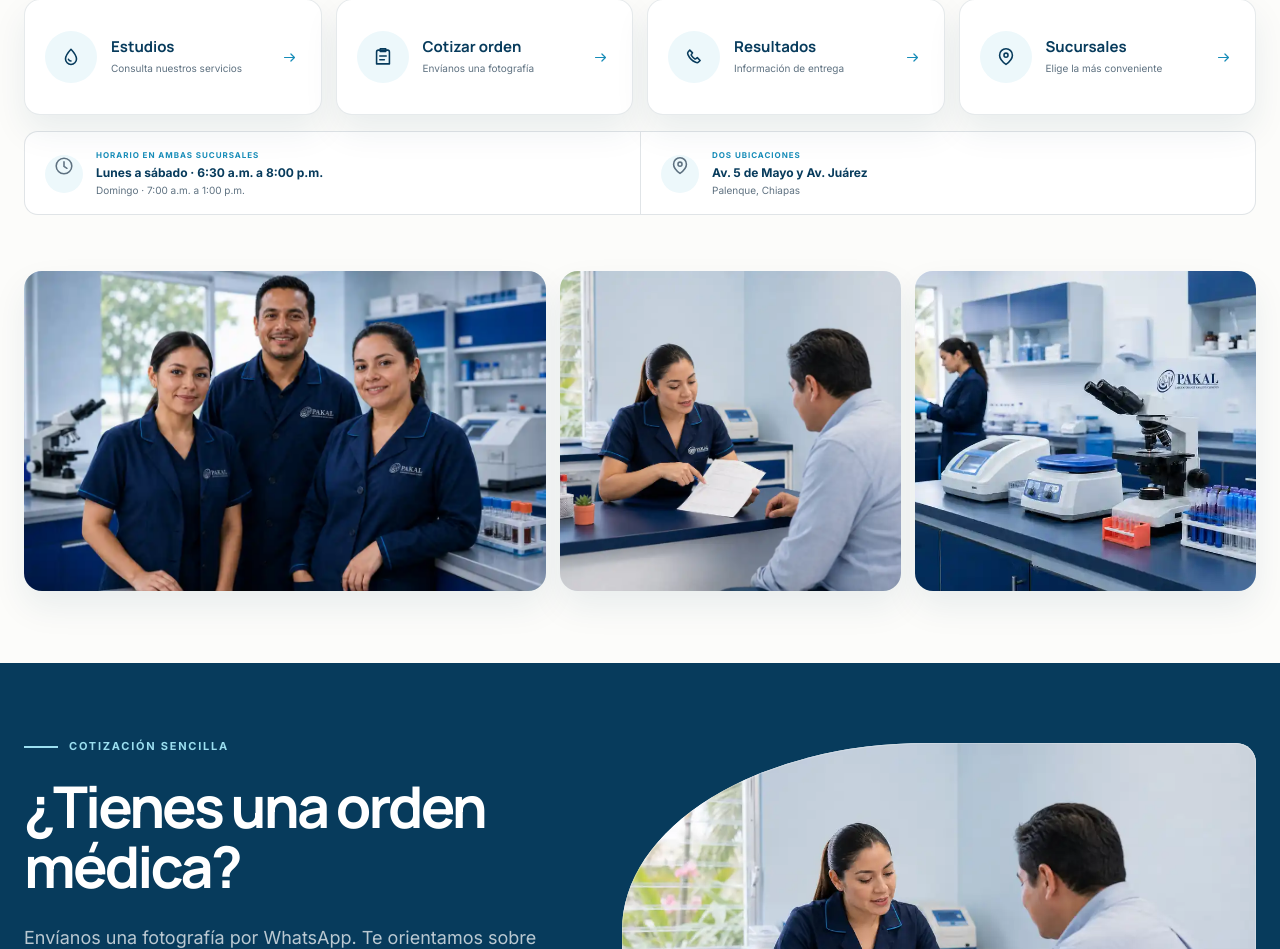
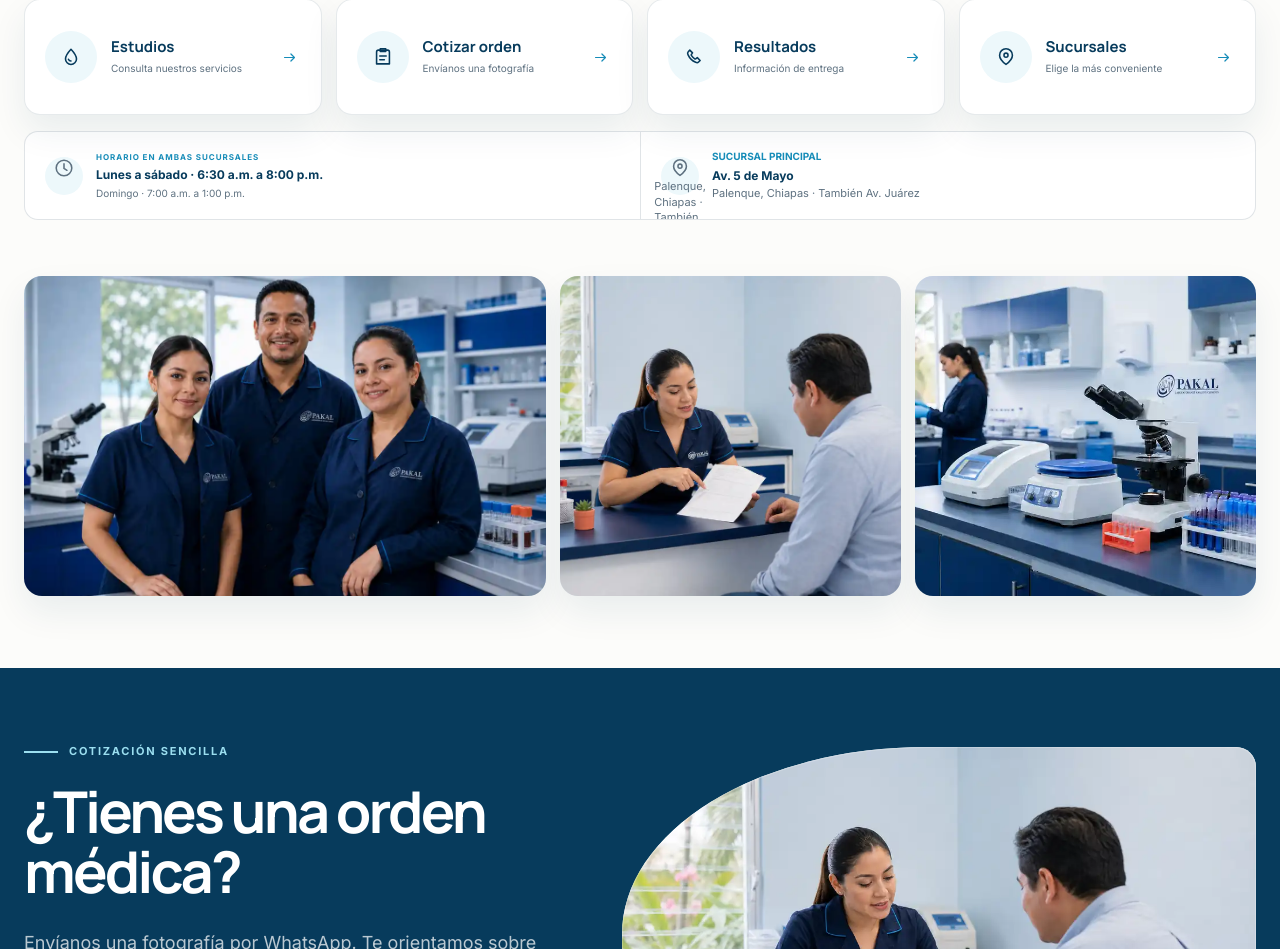
Before and after one commit to pinchibeto-create/laboratorio-pakal, a Next.js app: page / in a window 1280 px wide. Shown: the part 842-1791 px from the top of the page. Built offline with nearby package versions, Linux system fonts and the light colour scheme; no server answers.

Commit message:
Destaca 5 de Mayo como sucursal principal

```diff
--- a/app/branch-primary-whatsapp.css
+++ b/app/branch-primary-whatsapp.css
@@ -27,14 +27,32 @@
   backdrop-filter: blur(8px);
 }
 
-/* En el resumen visual también nombramos primero la principal. */
+/* En el resumen visual nombramos explícitamente la ubicación principal. */
+.visit-strip--official > div:nth-child(2) small {
+  font-size: 0;
+}
+
+.visit-strip--official > div:nth-child(2) small::after {
+  content: "Sucursal principal";
+  font-size: 10px;
+}
+
 .visit-strip--official > div:nth-child(2) strong {
   font-size: 0;
 }
 
 .visit-strip--official > div:nth-child(2) strong::after {
-  content: "Av. 5 de Mayo y Av. Juárez";
+  content: "Av. 5 de Mayo";
   font-size: 12px;
+}
+
+.visit-strip--official > div:nth-child(2) span {
+  font-size: 0;
+}
+
+.visit-strip--official > div:nth-child(2) span::after {
+  content: "Palenque, Chiapas · También Av. Juárez";
+  font-size: 11px;
 }
 
 /* En el pie de página, Av. 5 de Mayo aparece primero. */
```
